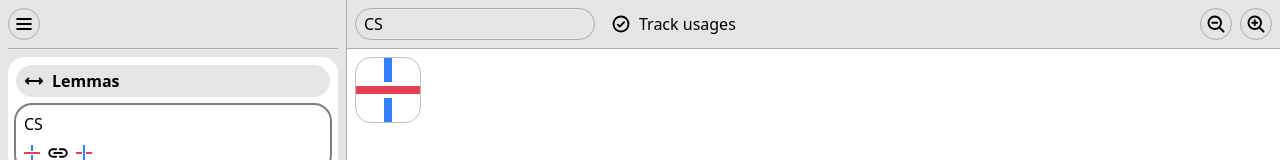
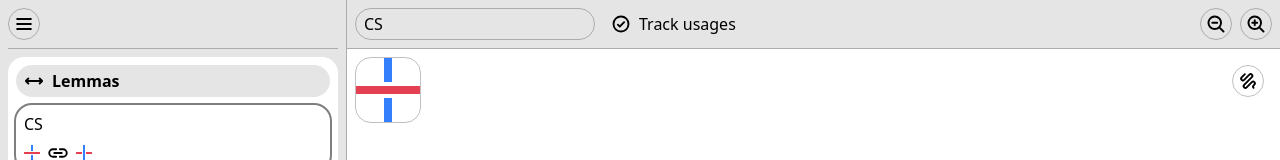
Before and after one commit to kendfrey/kappa, a React (Vite) app: page / in a window 1280 px wide. Both pictures are taken after a click on the element 32 px from the left and 153 px from the top of the page. Shown: the top 160 px of the page. Built offline with nearby package versions, Linux system fonts and the light colour scheme.

Commit message:
edit as proof/diagram buttons

```diff
--- a/src/components/App.tsx
+++ b/src/components/App.tsx
@@ -101,6 +101,7 @@ export default function App()
 						options={options}
 						updateOptions={updateOptions}
 						index={selection.index}
+						setSelection={setSelection}
 					/>
 				);
 			case "proof":
--- a/src/components/DiagramEditor.tsx
+++ b/src/components/DiagramEditor.tsx
@@ -289,7 +289,7 @@ export default function DiagramEditor(
 	}
 
 	return (
-		<div className="flex column main">
+		<div className="flex column main" tabIndex={0}>
 			<div className="flex toolbar">
 				<button onClick={() => setTool("draw")} data-selected={tool === "draw"}>
 					<PencilIcon />
--- a/src/components/Editor.css
+++ b/src/components/Editor.css
@@ -15,8 +15,27 @@
 	background-color: var(--highlight-1);
 }
 
+.editor-panel {
+	display: flex;
+	position: relative;
+	flex: 1;
+	height: 0;
+}
+
+.floating-toolbar {
+	position: absolute;
+	top: var(--border-radius);
+	right: var(--border-radius);
+	gap: var(--gap);
+
+	& > div:has(> button) {
+		border-radius: var(--border-radius);
+		background: var(--bg);
+	}
+}
+
 .editor {
-	flex: 1 1;
+	flex: 1;
 	padding: var(--gap);
 	overflow: auto;
 	scrollbar-color: var(--highlight-1) var(--bg);
--- a/src/components/LemmaEditor.tsx
+++ b/src/components/LemmaEditor.tsx
@@ -1,23 +1,27 @@
 import "./Editor.css";
+import { CirclesThreeIcon, ScribbleIcon } from "@phosphor-icons/react";
 import { produce } from "immer";
 import { useEffect, useMemo, useRef, useState } from "react";
 import { height, width } from "../data/Diagram";
 import type { DragRule } from "../data/Lemma";
 import type { Options } from "../data/Options";
-import { applyStep } from "../data/ProofStep";
+import type { Proof } from "../data/Proof";
+import { applyStep, reverseStep } from "../data/ProofStep";
 import type { Workspace } from "../data/Workspace";
 import type { Updater } from "../hooks";
+import type { WorkspaceSelection } from "./App";
 import Checkbox from "./Checkbox";
 import DiagramView, { type DiagramMouseEvent } from "./DiagramView";
 import Timeline from "./Timeline";
 import ZoomControls from "./ZoomControls";
 
-export default function LemmaEditor({ workspace, updateWorkspace, options, updateOptions, index }: {
+export default function LemmaEditor({ workspace, updateWorkspace, options, updateOptions, index, setSelection }: {
 	workspace: Workspace;
 	updateWorkspace: Updater<Workspace>;
 	options: Options;
 	updateOptions: Updater<Options>;
 	index: number;
+	setSelection: React.Dispatch<React.SetStateAction<WorkspaceSelection>>;
 })
 {
 	const lemma = workspace.lemmas[index];
@@ -151,6 +155,48 @@ export default function LemmaEditor({ workspace, updateWorkspace, options, updat
 						).join(" - ")}
 				{ZoomControls(updateOptions)}
 			</div>
+			<div className="editor-panel">
+				<div className="flex floating-toolbar">
+					{!isAxiom
+						&& (
+							<div>
+								<button>
+									<CirclesThreeIcon
+										weight="fill"
+										onClick={() =>
+										{
+											if (lemma.steps === null)
+												return;
+
+											const proof: Proof = {
+												lhs: [lemma.lhs, lemma.steps.slice(0, current)],
+												rhs: [lemma.rhs, lemma.steps.slice(current).map(reverseStep).reverse()],
+											};
+											setSelection({ type: "proof", index: workspace.proofs.length });
+											updateWorkspace(w =>
+											{
+												w.proofs.push(proof);
+											});
+										}}
+									/>
+								</button>
+							</div>
+						)}
+					<div>
+						<button
+							onClick={() =>
+							{
+								setSelection({ type: "diagram", index: workspace.diagrams.length });
+								updateWorkspace(w =>
+								{
+									w.diagrams.push(diagrams[current]);
+								});
+							}}
+						>
+							<ScribbleIcon />
+						</button>
+					</div>
+				</div>
 				<div className="editor">
 					<DiagramView
 						diagram={diagrams[current]}
@@ -163,6 +209,7 @@ export default function LemmaEditor({ workspace, updateWorkspace, options, updat
 						onPointerMove={onPointerMove}
 					/>
 				</div>
+			</div>
 			<div className="flex" style={{ alignItems: "center", padding: "var(--gap)" }}>
 				<Timeline length={diagrams.length} current={current} onSetCurrent={setCurrent} />
 			</div>
--- a/src/components/ProofEditor.tsx
+++ b/src/components/ProofEditor.tsx
@@ -9,6 +9,7 @@ import {
 	HandTapIcon,
 	LinkSimpleHorizontalIcon,
 	PaintBrushHouseholdIcon,
+	ScribbleIcon,
 	TrashIcon,
 } from "@phosphor-icons/react";
 import { produce } from "immer";
@@ -758,6 +759,23 @@ export default function ProofEditor({ workspace, updateWorkspace, options, updat
 						</>
 					)}
 			</div>
+			<div className="editor-panel">
+				<div className="flex floating-toolbar">
+					<div>
+						<button
+							onClick={() =>
+							{
+								setSelection({ type: "diagram", index: workspace.diagrams.length });
+								updateWorkspace(w =>
+								{
+									w.diagrams.push(diagram);
+								});
+							}}
+						>
+							<ScribbleIcon />
+						</button>
+					</div>
+				</div>
 				<div className="editor">
 					<DiagramView
 						diagram={diagram ?? Diagram(1, 1)}
@@ -773,6 +791,7 @@ export default function ProofEditor({ workspace, updateWorkspace, options, updat
 						onPointerMove={onPointerMove}
 						onPointerLeave={onPointerLeave}
 					/>
+				</div>
 			</div>
 			{canLemma
 				? (
```
Lines whose indentation alone changed are shown as unchanged.
